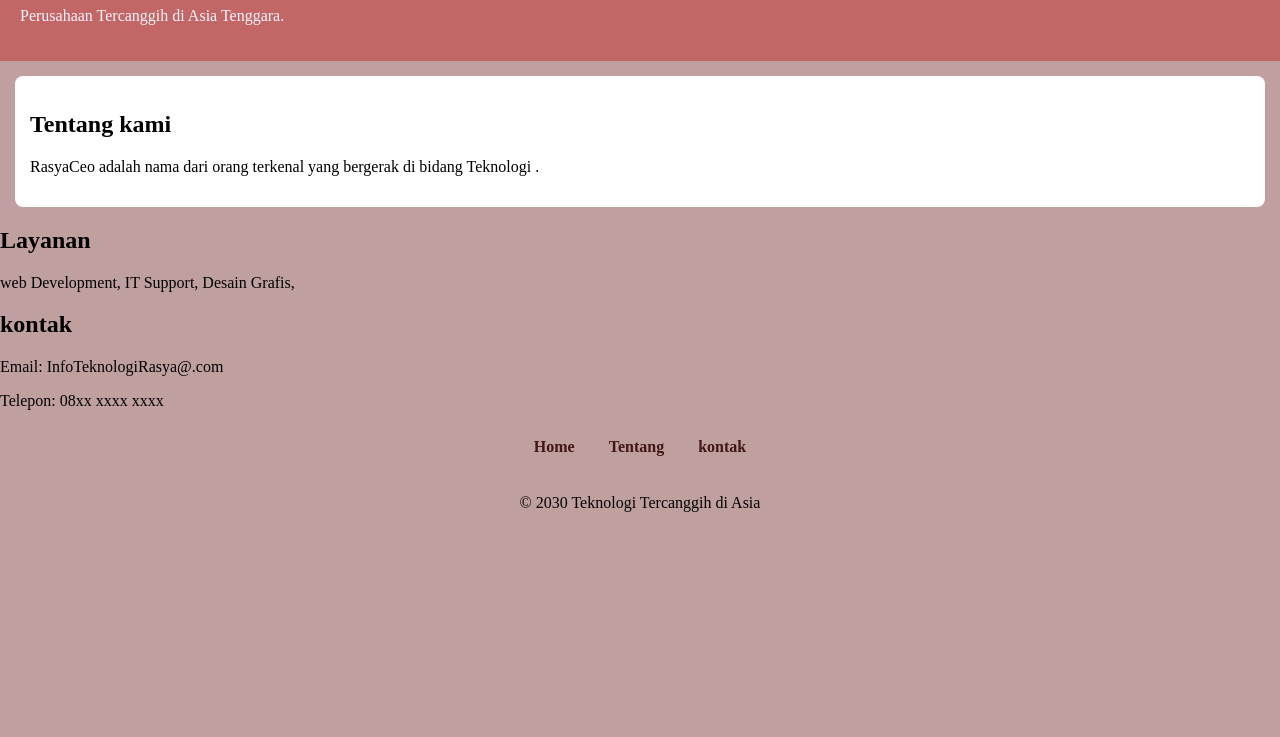
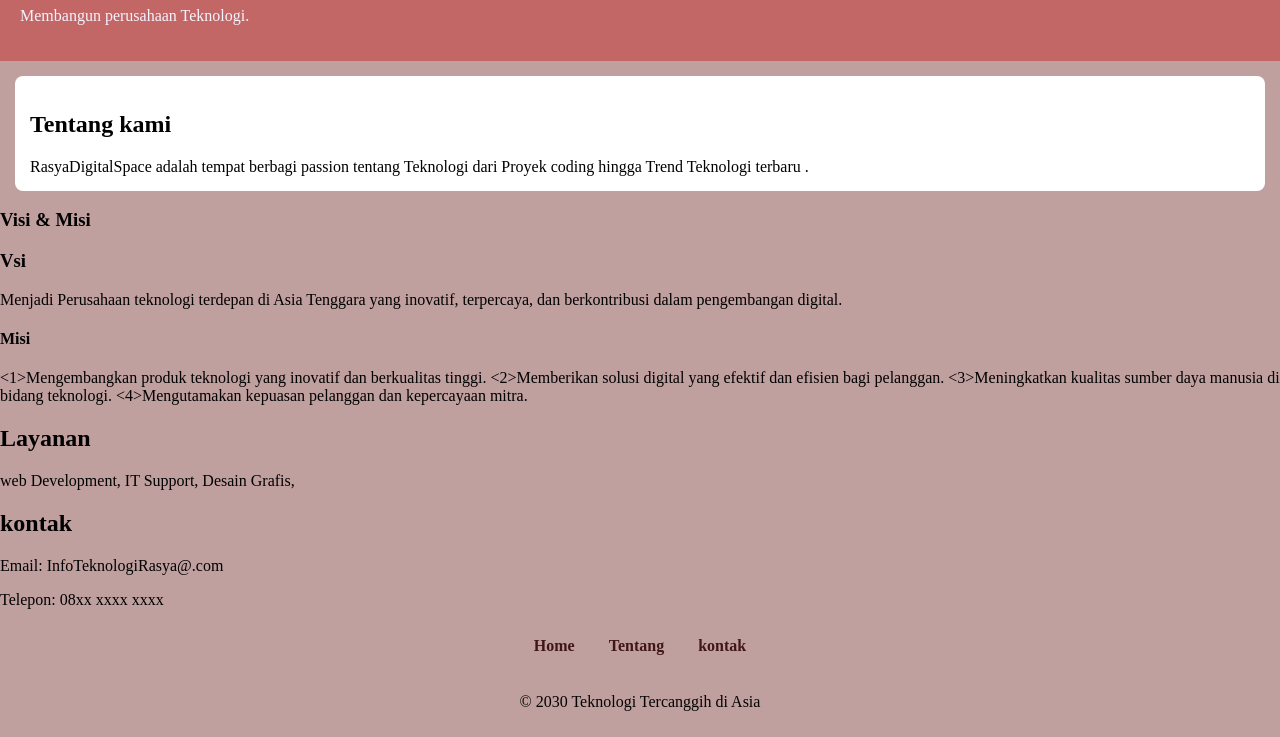
Before and after one commit to Hayrasy/rasya-tugas, a plain HTML site: page index.html in a window 1280 px wide. Shown: the part 111-848 px from the top of the page. Before the commit the page ends 800 px from the top, so only its background shows below. Drawn offline with Linux system fonts and the light colour scheme.

Commit message:
Add files via upload

```diff
--- a/index.html
+++ b/index.html
@@ -11,17 +11,33 @@
 
 
 <header>
-   <h1>RasyaCeo</h1>
-<p>Perusahaan Tercanggih di Asia Tenggara.</p>
+   <h1>RasyaDigitalSpace</h1>
+<p>Membangun perusahaan Teknologi.</p>
 </header>
 
 <section>
  <h2>Tentang kami</h2>
  </p>
-     RasyaCeo adalah nama dari orang terkenal
-     yang bergerak di bidang Teknologi .
- </p>
-</section>
+     RasyaDigitalSpace adalah tempat berbagi passion tentang Teknologi
+     dari Proyek coding hingga Trend Teknologi terbaru .
+
+</section id="visi-misi">
+ <h3>Visi & Misi</h3>
+
+ <h3>Vsi</h3>
+   <p>
+      Menjadi Perusahaan teknologi terdepan di
+      Asia Tenggara yang inovatif, terpercaya, dan berkontribusi
+      dalam pengembangan digital.
+   </p>
+
+ <h4>Misi</h4>
+   <u1>
+     <1>Mengembangkan produk teknologi yang inovatif dan berkualitas tinggi.</1i>
+     <2>Memberikan solusi digital yang efektif dan efisien bagi pelanggan.</1i>
+     <3>Meningkatkan kualitas sumber daya manusia di bidang teknologi.</1i>
+     <4>Mengutamakan kepuasan pelanggan dan kepercayaan mitra.</1i>
+   </u1>
 
 </selection>
  <h2>Layanan</h2>
```
